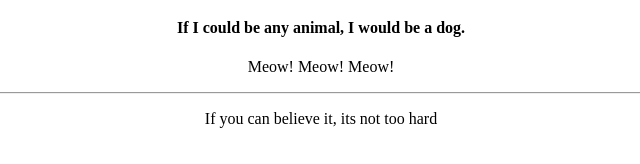
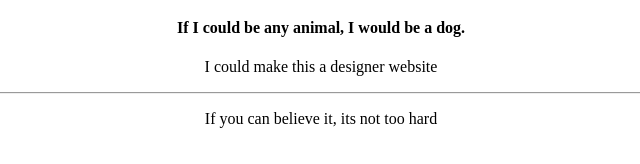
Before and after one commit to ReidElmer/Profile-, a plain HTML site: page index.html in a window 1280 px wide. Shown: the part 290-454 px from the top of the page, 319-959 px from the left. Drawn offline with Linux system fonts and the light colour scheme.

Commit message:
Learning on repeititions

```diff
--- a/index.html
+++ b/index.html
@@ -16,7 +16,7 @@
 					<h4>My favorite food is Pasta.</h4>
 					<h4>If I could be any animal, I would be a dog.</h4>
 
-					<p>Meow! Meow! Meow!</p>
+					<p>I could make this a designer website</p>
 
 					<hr>
 					<p>If you can believe it, its not too hard</p>
```
